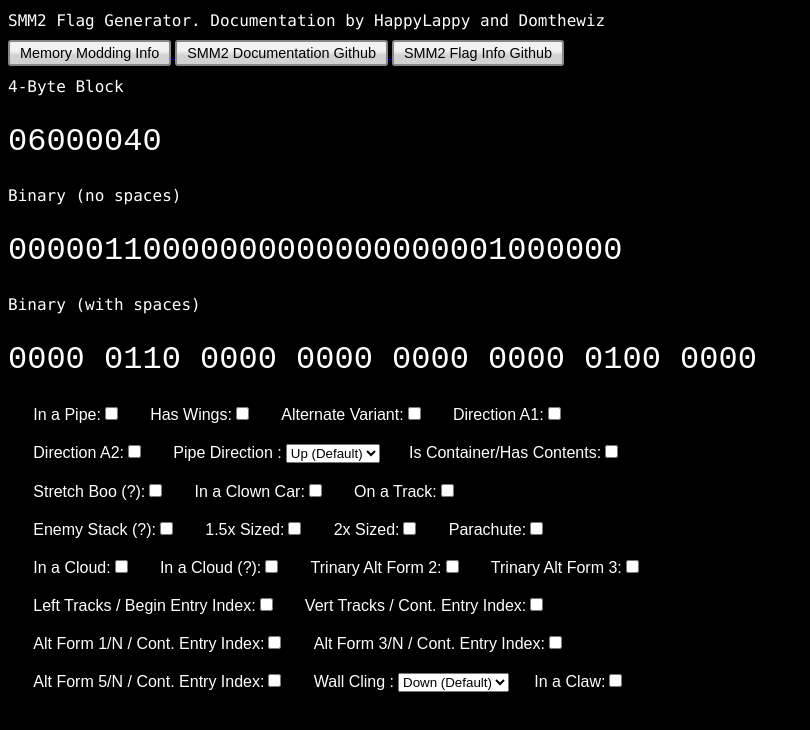
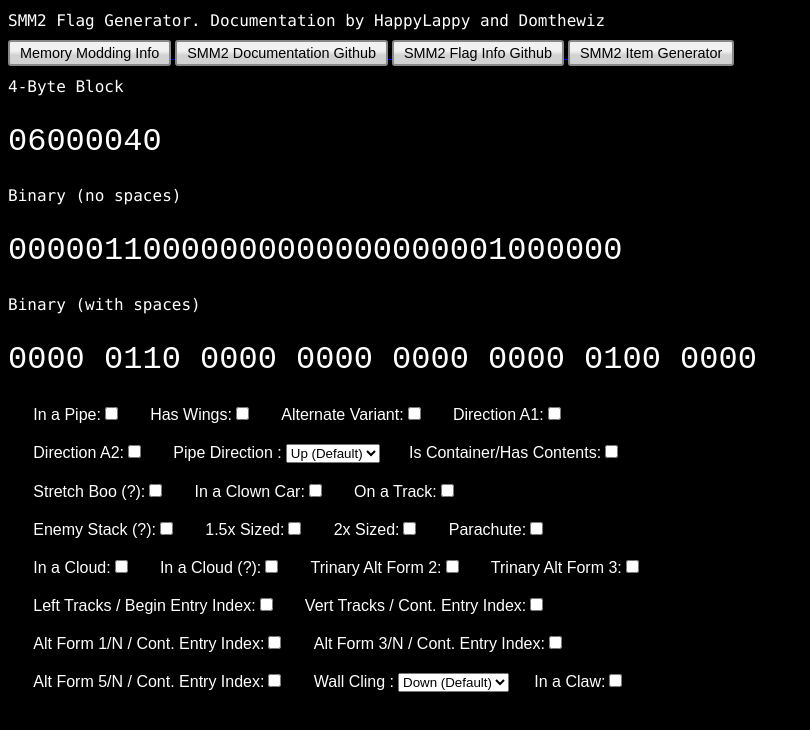
Before and after one commit to Domthewiz/stmemod-FlagGen, a plain HTML site: page index.html in a window 1280 px wide. Shown: the whole page, without its empty margins (0-810 px from the left). Drawn offline with Linux system fonts and the light colour scheme.

Commit message:
Update index.html

```diff
--- a/index.html
+++ b/index.html
@@ -10,6 +10,9 @@
 </a>
 <a href="https://github.com/HappyLappy1/MM2-Script-Data/blob/main/Documentation/mm2_object_flag_info.md" target="_blank">
 	<button>SMM2 Flag Info Github</button>
+</a>
+<a href="https://domthewiz.github.io/stmemod-FlagGen/itemgen.html">
+	<button>SMM2 Item Generator</button>
 </a>
 <h1>4-Byte Block</h1>
 <h2 id="dispVal">06000040</h2>
```
